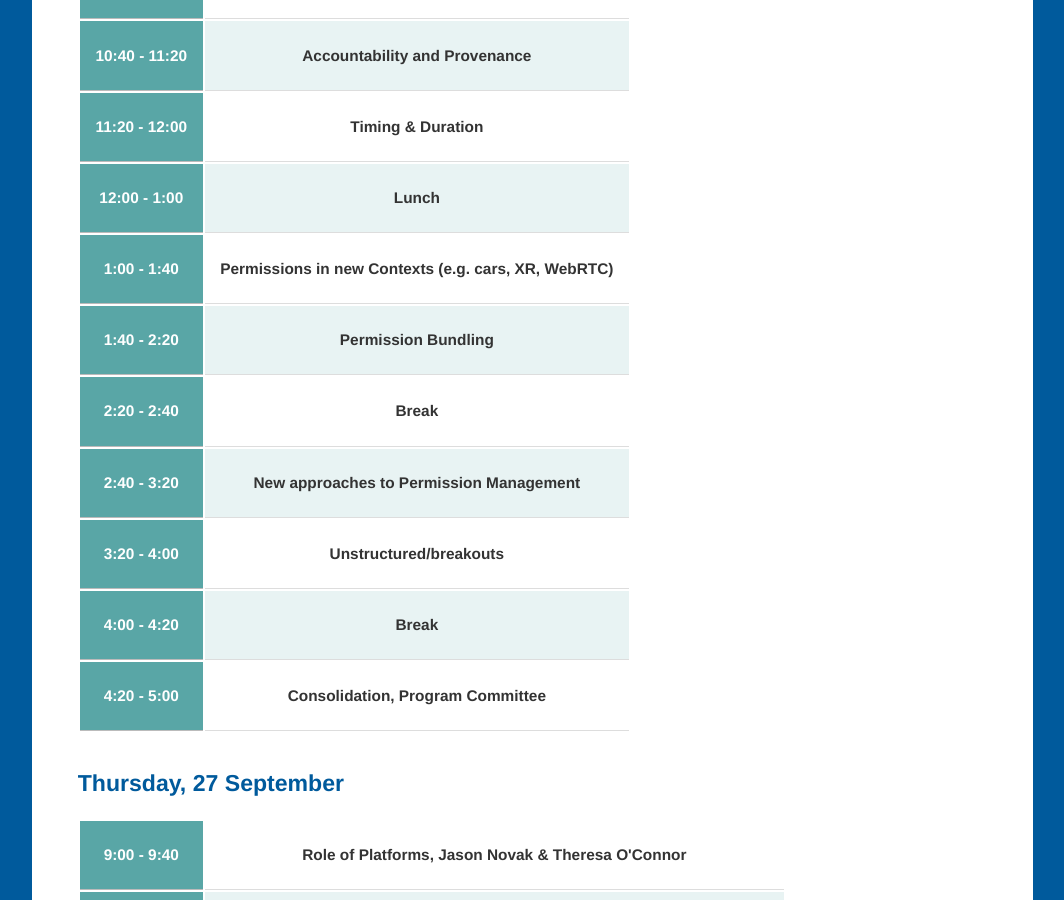
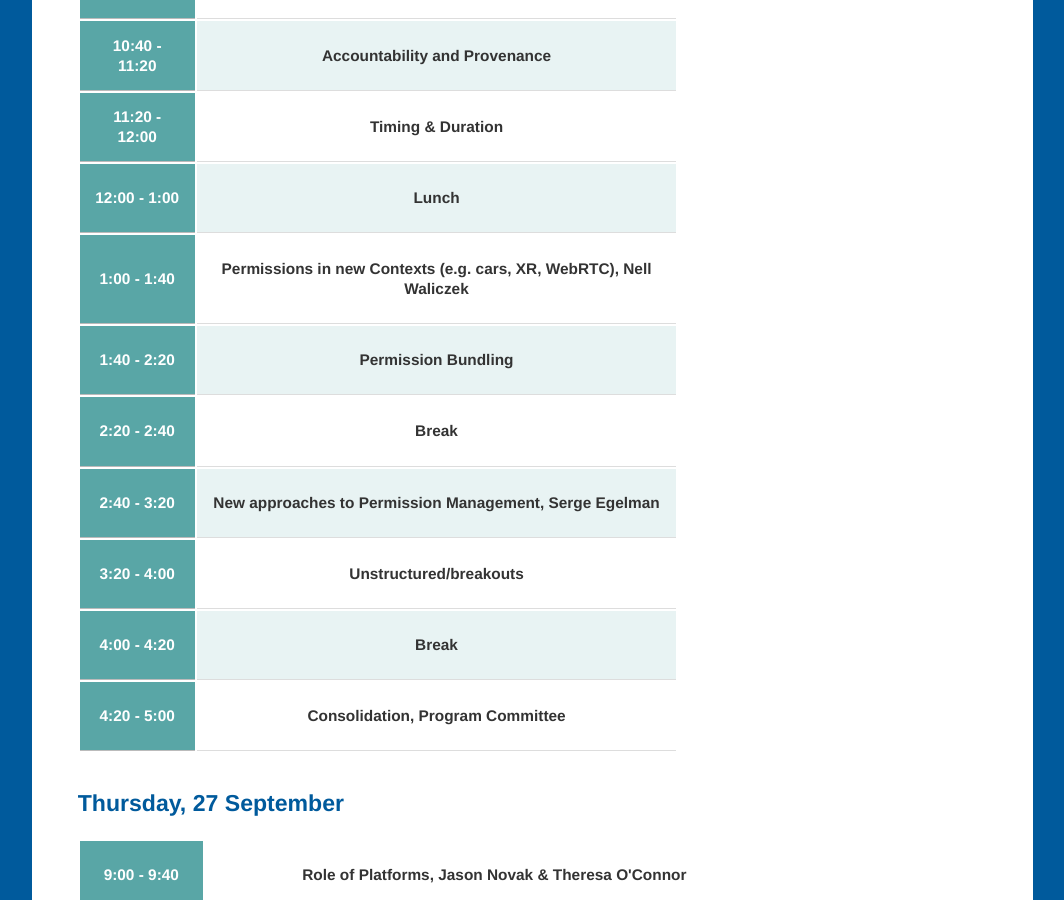
Before and after one commit to w3c/permissions-ws-2018, a Jekyll site: the page built from schedule.md, in a window 1280 px wide and 900 px high, scrolled down 645 px. Shown: the whole window, without its empty margins (108-1172 px from the left). Built offline with Jekyll 4.4.1, drawn with Linux system fonts in a browser that asks for light colours; our own code applies the rules of GitHub Pages for plain Markdown files.

Commit message:
nell and serge

```diff
--- a/schedule.md
+++ b/schedule.md
@@ -46,7 +46,7 @@ layout: home
         <tr>
         <th>1:00 - 1:40</th>
         <td>
-            <p class="session-title">Permissions in new Contexts (e.g. cars, XR, WebRTC)</p>
+            <p class="session-title">Permissions in new Contexts (e.g. cars, XR, WebRTC), Nell Waliczek</p>
         </td>
     </tr>
        <tr>
@@ -64,7 +64,7 @@ layout: home
 <tr>
         <th>2:40 - 3:20</th>
         <td>
-            <p class="session-title">New approaches to Permission Management</p>
+            <p class="session-title">New approaches to Permission Management, Serge Egelman</p>
         </td>
     </tr>
        <tr>
```
